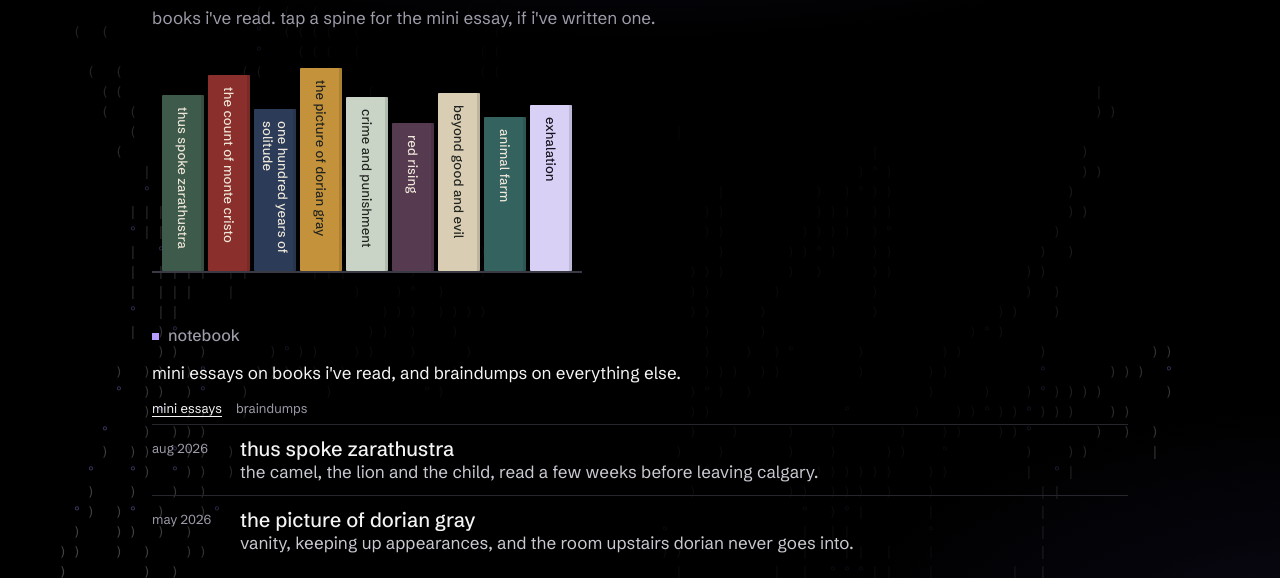
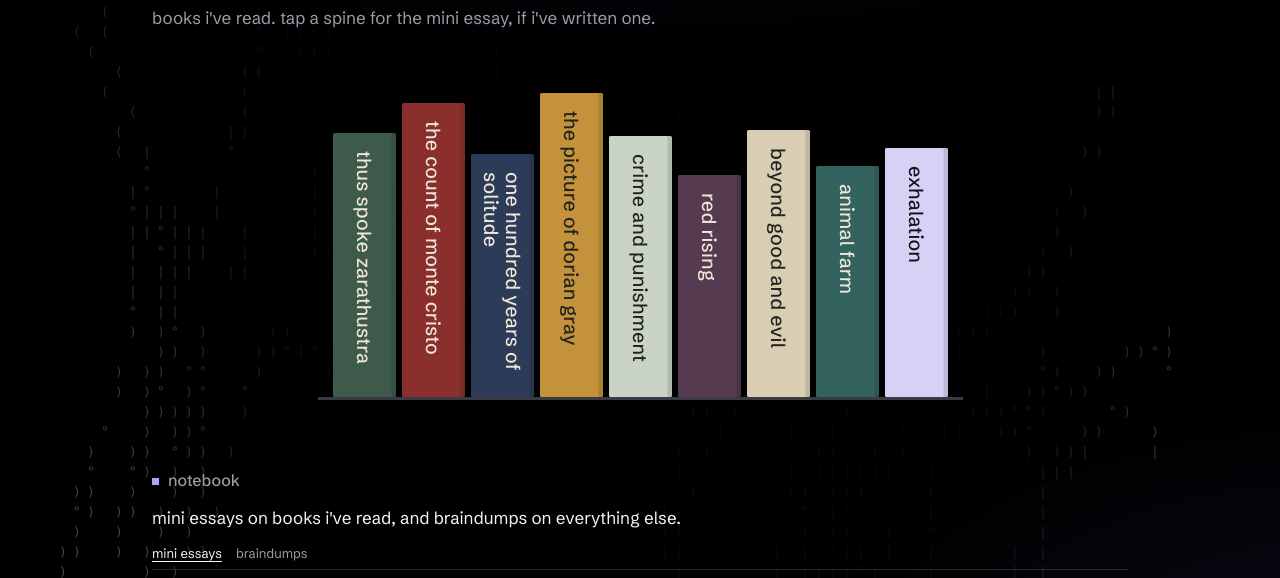
Before and after one commit to vedagwekar/portfolio, a plain HTML site: page shelf.html in a window 1280 px wide. Shown: the part 197-775 px from the top of the page. Drawn offline with Linux system fonts and the light colour scheme; animation ran at ten frames a second.

Commit message:
make the shelf bigger and centre it on the shelf page

```diff
--- a/styles.css
+++ b/styles.css
@@ -240,6 +240,10 @@ main.projects-page { max-width: 1060px; padding-top: calc(var(--bar) + 10px); pa
 .shelf-more:hover span { translate: 4px 0; }
 .shelf-more.back { justify-content: flex-start; margin: 0 0 18px; }
 .shelf-more.back:hover span { translate: -4px 0; }
+/* on the shelf page the shelf sits bigger, in the middle of the page */
+#shelf-sec .shelf { margin: 28px auto 12px; }
+@media (min-width: 720px) { #shelf-sec .shelf { zoom: 1.5; } }
+@media (min-width: 480px) and (max-width: 719px) { #shelf-sec .shelf { zoom: 1.2; } }
 main.shelf-page { max-width: 1020px; padding-top: calc(var(--bar) + 10px); padding-bottom: 60px; }
 .shelf-head { font: 600 32px/1.1 var(--main); letter-spacing: -.03em; margin-bottom: 8px; }
 
```
